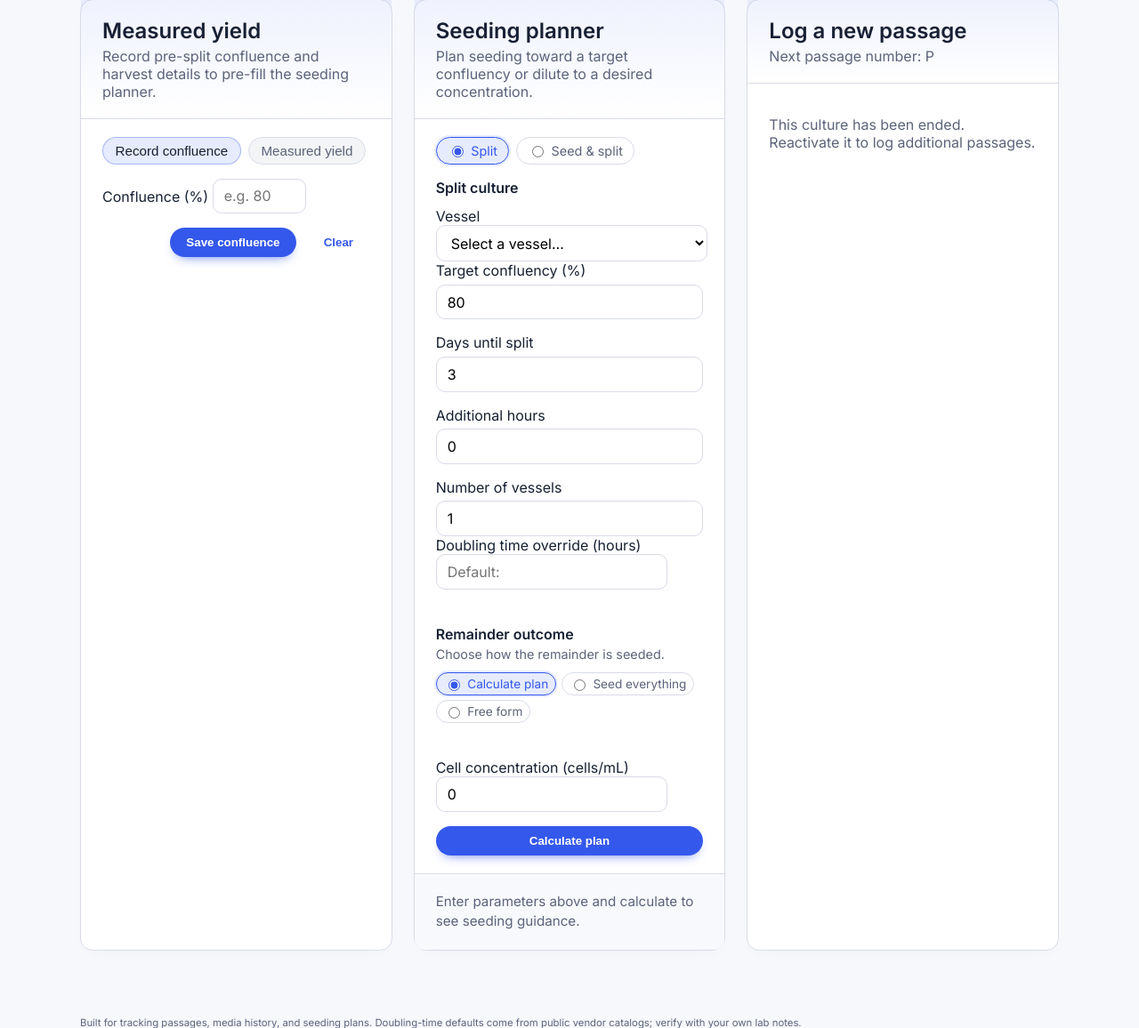
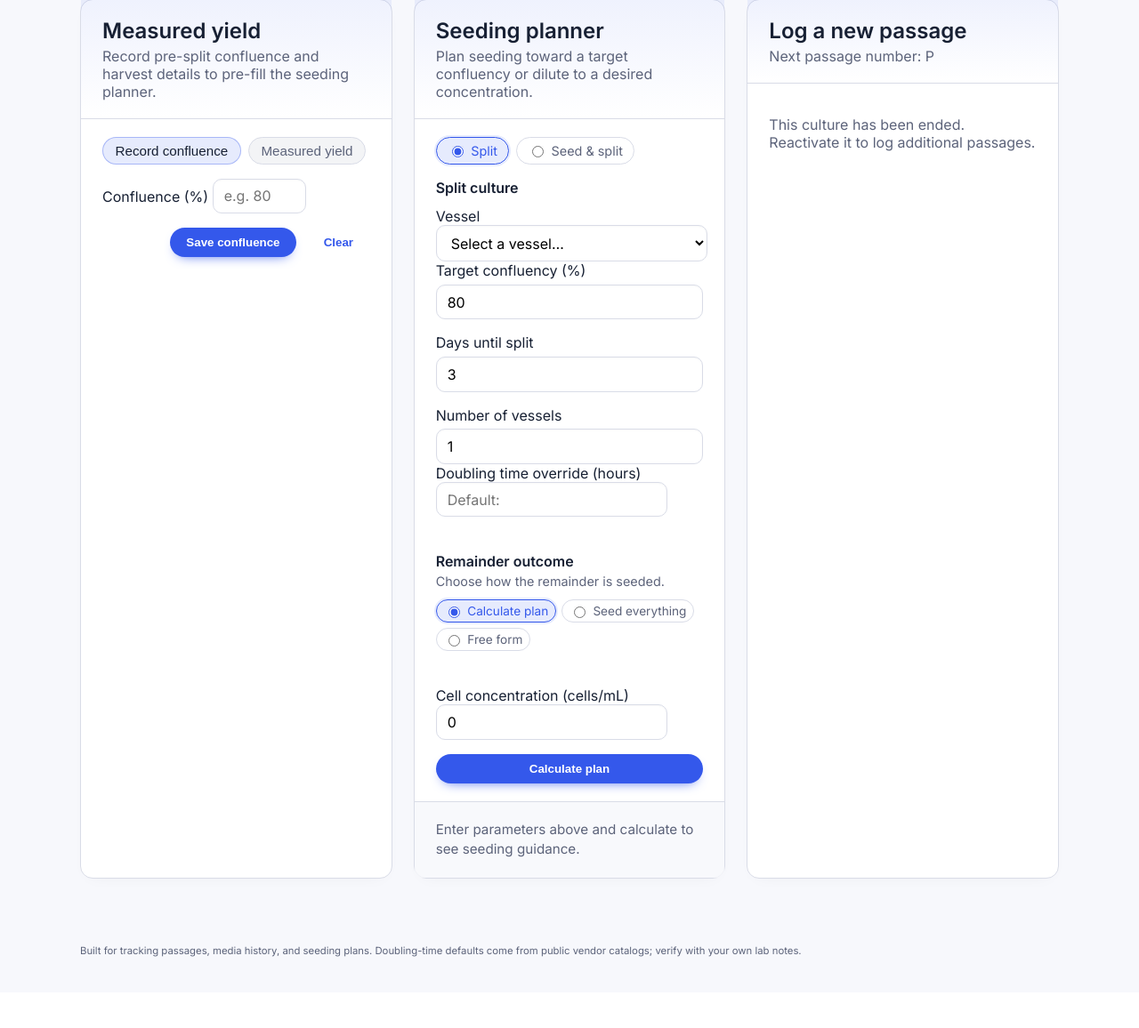
Before and after one commit to cyeunghl/cellSplitter, a Flask app: template templates/culture_detail.html in a window 1280 px wide. Shown: the part 412-1568 px from the top of the page at 89% size. After the commit the page ends 1488 px from the top, so only its background shows below. Run offline with Flask 3, Linux system fonts and the light colour scheme; the template is opened without the code that fills it: values that come from a table or form of the project are taken from there, others are empty; data comes from the database, SQL or seed files in the repository.

Commit message:
Clarify seed-everything calculations and simplify split timing

```diff
--- a/static/js/app.js
+++ b/static/js/app.js
@@ -146,19 +146,20 @@ function computeSeededCells({
   }
 
   if (remainderMode === 'all') {
-    if (measuredTotal === null || measuredTotal === undefined || !Number.isFinite(measuredTotal)) {
+    if (!Number.isFinite(measuredTotal)) {
       return {
-        value: fallback(),
-        error: 'Record measured yield before seeding everything.',
+        value: null,
+        error: 'Record measured yield before choosing Seed everything.',
       };
     }
-    const seedPortion = pickNumericValue([
-      seedData?.cells_needed,
-      seedData?.required_cells_total,
-      seedData?.required_cells,
-    ]);
-    const remainder = measuredTotal - (seedPortion || 0);
-    return { value: remainder > 0 ? remainder : 0, error: null };
+    const seedPortion =
+      pickNumericValue([
+        seedData?.cells_needed,
+        seedData?.required_cells_total,
+        seedData?.required_cells,
+      ]) || 0;
+    const seededAmount = measuredTotal - seedPortion;
+    return { value: seededAmount > 0 ? seededAmount : 0, error: null };
   }
 
   return { value: fallback(), error: null };
@@ -823,13 +824,12 @@ function attachSeedingFormHandler() {
         return null;
       }
       const targetDays = Number.parseFloat(formData.get('target_days') || '0');
-      const additionalHours = Number.parseFloat(formData.get('additional_hours') || '0');
-      const totalHours = targetDays * 24 + additionalHours;
-      if (!Number.isFinite(totalHours) || totalHours <= 0) {
+      if (!Number.isFinite(targetDays) || targetDays <= 0) {
         resultContainer.innerHTML =
-          '<p class="error">Specify a time horizon greater than zero.</p>';
+          '<p class="error">Specify days until split greater than zero.</p>';
         return null;
       }
+      const totalHours = targetDays * 24;
       const vesselsUsedRaw = Number.parseInt(formData.get('vessels_used'), 10);
       const vesselsUsed = Number.isFinite(vesselsUsedRaw) && vesselsUsedRaw > 0 ? vesselsUsedRaw : 1;
       return {
--- a/templates/culture_detail.html
+++ b/templates/culture_detail.html
@@ -441,10 +441,6 @@
                 />
               </label>
               <label>
-                <span>Additional hours</span>
-                <input type="number" name="additional_hours" value="0" min="0" step="1" />
-              </label>
-              <label>
                 <span>Number of vessels</span>
                 <input
                   type="number"
```
